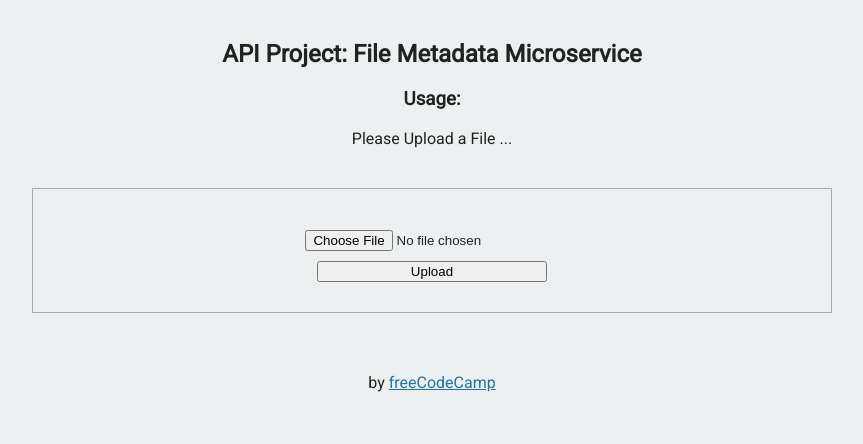
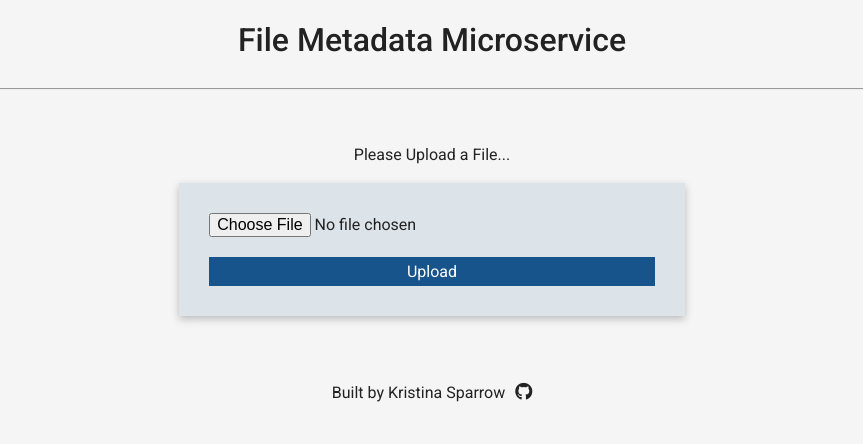
Before and after one commit to kristina-sparrow/fcc-backend-development, a website: page file-metadata-microservice/views/index.html in a window 1280 px wide. Shown: the whole page, without its empty margins (208-1071 px from the left). Drawn offline with Linux system fonts and the light colour scheme.

Commit message:
Finish file metadata microservice

```diff
--- a/file-metadata-microservice/package.json
+++ b/file-metadata-microservice/package.json
@@ -7,9 +7,10 @@
     "start": "node index.js"
   },
   "dependencies": {
+    "cors": "^2.8.5",
     "dotenv": "^8.2.0",
     "express": "^4.16.4",
-    "cors": "^2.8.5"
+    "multer": "^1.4.5-lts.1"
   },
   "repository": {
     "type": "git",
--- a/file-metadata-microservice/public/style.css
+++ b/file-metadata-microservice/public/style.css
@@ -1,42 +1,89 @@
-/****** Main Styling ******/
+* {
+  box-sizing: border-box;
+}
 
 body {
   font-family: 'Roboto', sans-serif;
   font-size: 16px;
+  font-weight: 400;
   color: #222;
-  background-color: #ECF0F1;
+  background-color: #f5f5f5;
   text-align: center;
+  line-height: 1.4em;
+  display: flex;
+  flex-direction: column;
+  align-items: center;
+  justify-content: flex-start;
+  gap: 30px;
+}
+
+h1 {
+  font-weight: 500;
+}
+
+hr {
+  width: 90%;
+  margin-top: -15px;
 }
 
 .container {
-  padding: 0;
-  margin-top: 40px;
-}
-
-.footer {
-  margin-top: 60px;
-}
-
-a {
-  color: #2574A9;
-}
-
-input {
-  display: block;
-  position: relative;
-  margin: 10px auto;
-}
-
-input#button {
-  width: 230px;
+  display: flex;
+  flex-direction: column;
+  align-items: center;
+  justify-content: center;
+  width: 100%;
 }
 
 .view {
-  position:relative;
-  margin: auto;
-  margin-top: 40px;
-  border: 1px  solid  #aaa;
+  background-color: #dce4e9;
+  padding: 30px;
+  width: 40%;
+  min-width: 400px;
+  box-shadow: rgba(0, 0, 0, 0.24) 0px 3px 8px;
+}
+
+form {
+  display: flex;
+  flex-direction: column;
+  align-items: flex-start;
+  justify-content: center;
+  gap: 20px;
+}
+
+#inputfield {
+  font-family: inherit;
+  font-size: inherit;
+  font-weight: inherit;
+}
+
+#submit-button {
+  font-family: inherit;
+  font-size: inherit;
+  font-weight: inherit;
+  background-color: rgb(24, 84, 140);
+  color: white;
+  border: none;
+  padding: 5px;
+  width: 100%;
+  cursor: pointer;
+}
+
+#submit-button:hover {
+  transform: translateY(-2px);
+  box-shadow: 0 2px 3px 0 hsl(0 0% 0% / 0.1);
+}
+
+footer {
+  width: 100%;
+  display: flex;
+  align-items: center;
+  justify-content: center;
+  gap: 10px;
   padding: 20px;
-  width: 60%;
-  min-width: 400px;
+  color: #222;
 }
+
+.footer i {
+  color: #222;
+  font-size: 1.1rem;
+}
--- a/file-metadata-microservice/views/index.html
+++ b/file-metadata-microservice/views/index.html
@@ -1,34 +1,37 @@
 <!DOCTYPE html>
-
 <html>
    <head>
       <title>File Metadata</title>
-      <link rel="shortcut icon" href="https://cdn.freecodecamp.org/universal/favicons/favicon-32x32.png" type="image/x-icon"/>
-      <link href="https://fonts.googleapis.com/css?family=Roboto" rel="stylesheet" type="text/css">
+      <link rel="preconnect" href="https://fonts.googleapis.com">
+      <link rel="preconnect" href="https://fonts.gstatic.com" crossorigin>
+      <link href="https://fonts.googleapis.com/css2?family=Roboto:wght@100;300;400;500;700;900&display=swap" rel="stylesheet">
+      <script
+      src="https://kit.fontawesome.com/0f70dd3e5b.js"
+      crossorigin="anonymous"
+    ></script>
       <link href="/public/style.css" rel="stylesheet" type="text/css">
    </head>
-
    <body>
-      <div class="container">
-        <h2>API Project: File Metadata Microservice</h2>
-
-        <h3>Usage:</h3>
-        <p>
-          Please Upload a File ...
-        </p>
-        <div class="view">
-          <h4 id="output"></h4>
-          <form enctype="multipart/form-data" method="POST" action="/api/fileanalyse">
-            <input id="inputfield" type="file" name="upfile">
-            <input id="button" type="submit" value="Upload">
-          </form>
-        </div>
+    <h1>File Metadata Microservice</h1>
+    <hr />
+    <div class="container">
+      <p>Please Upload a File...</p>
+      <div class="view">
+        <form enctype="multipart/form-data" method="POST" action="/api/fileanalyze">
+          <input id="inputfield" type="file" name="upfile">
+          <input id="submit-button" type="submit" value="Upload">
+        </form>
       </div>
-      <div class="footer">
-        <p>
-          by
-          <a href="http://www.freecodecamp.com">freeCodeCamp</a>
-        </p>
-      </div>
+    </div>
+    <footer class="footer">
+      <p>Built by Kristina Sparrow</p>
+      <a
+        href="https://github.com/kristina-sparrow"
+        target="_blank"
+        rel="noopener noreferrer"
+      >
+        <i class="fa-brands fa-github"></i>
+      </a>
+    </footer>
    </body>
 </html>
```
Also changed, not shown: file-metadata-microservice/index.js (+12 -6 lines), file-metadata-microservice/README.md, 3 other files.
